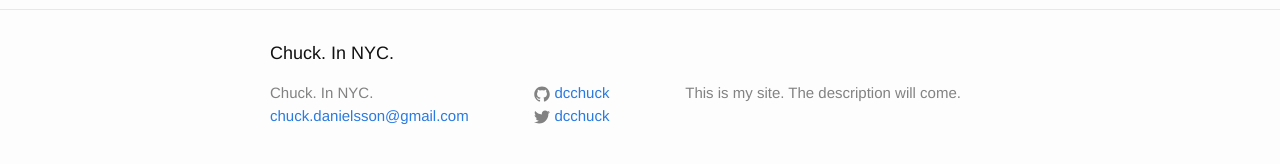
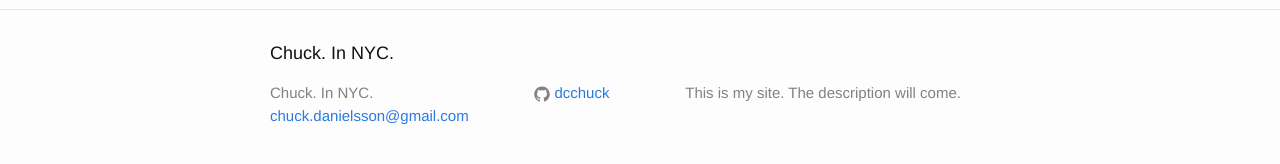
Before and after one commit to dcchuck/dcchuck.github.io, a Jekyll site: the page built from index.html, in a window 1280 px wide. Shown: the part 557-721 px from the top of the page. Built offline with Jekyll 4.4.1, drawn with Linux system fonts in a browser that asks for light colours.

Commit message:
I don't twitter

```diff
--- a/_config.yml
+++ b/_config.yml
@@ -12,7 +12,6 @@ description: > # this means to ignore newlines until "baseurl:"
   This is my site. The description will come.
 baseurl: "" # the subpath of your site, e.g. /blog
 url: "https://dcchuck.github.io" # the base hostname & protocol for your site
-twitter_username: dcchuck
 github_username:  dcchuck
 
 # Build settings
```
